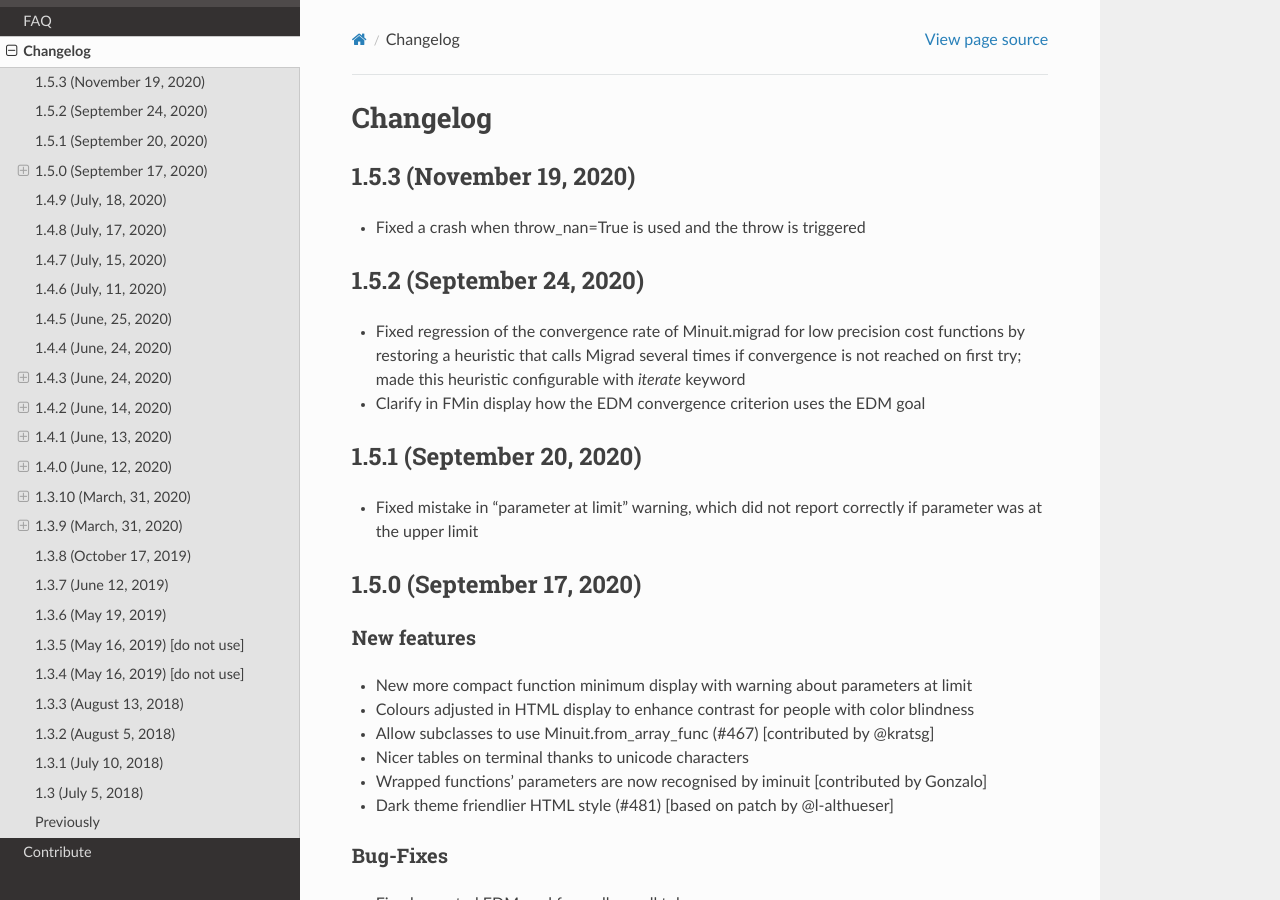
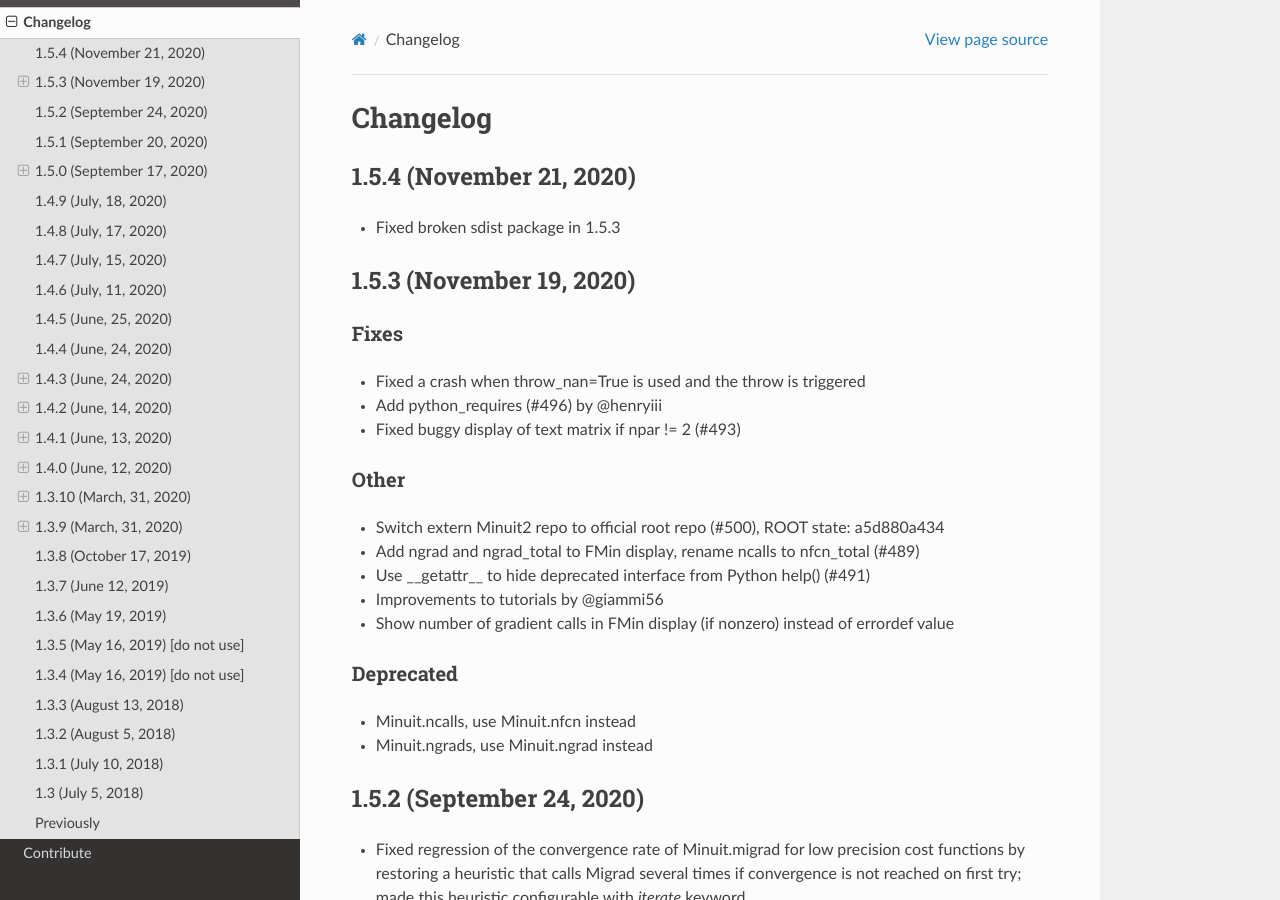
Before and after one commit to scikit-hep/iminuit, a Sphinx documentation site: the page built from doc/changelog.rst, in a window 1280 px wide and 900 px high. Built offline with Sphinx 7.4.7 and the Read the Docs theme 2.0.0, drawn with Linux system fonts in a browser that asks for light colours.

Commit message:
Prepare 1.5.4 (#537)
* fixed sdist package
* added missing changes in 1.5.3 to changelog

```diff
--- a/doc/changelog.rst
+++ b/doc/changelog.rst
@@ -5,10 +5,32 @@
 Changelog
 =========
 
+1.5.4 (November 21, 2020)
+--------------------------
+
+- Fixed broken sdist package in 1.5.3
+
 1.5.3 (November 19, 2020)
 --------------------------
 
+Fixes
+~~~~~
 - Fixed a crash when throw_nan=True is used and the throw is triggered
+- Add python_requires (#496) by @henryiii
+- Fixed buggy display of text matrix if npar != 2 (#493)
+
+Other
+~~~~~
+- Switch extern Minuit2 repo to official root repo (#500), ROOT state: a5d880a434
+- Add ngrad and ngrad_total to FMin display, rename ncalls to nfcn_total (#489)
+- Use __getattr__ to hide deprecated interface from Python help() (#491)
+- Improvements to tutorials by @giammi56
+- Show number of gradient calls in FMin display (if nonzero) instead of errordef value
+
+Deprecated
+~~~~~~~~~~
+- Minuit.ncalls, use Minuit.nfcn instead
+- Minuit.ngrads, use Minuit.ngrad instead
 
 1.5.2 (September 24, 2020)
 --------------------------
--- a/src/iminuit/version.py
+++ b/src/iminuit/version.py
@@ -1 +1 @@
-__version__ = "1.5.3"
+__version__ = "1.5.4"
```
Also changed, not shown: 2 other files.
